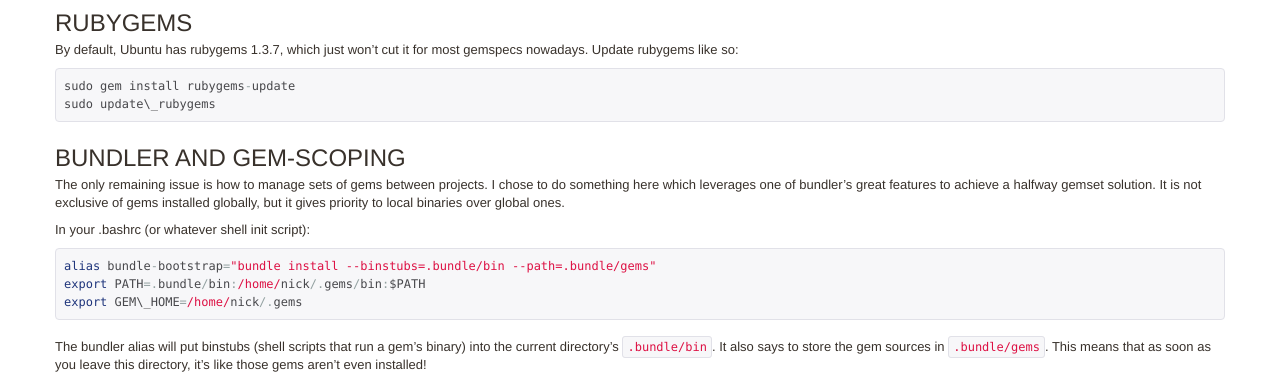
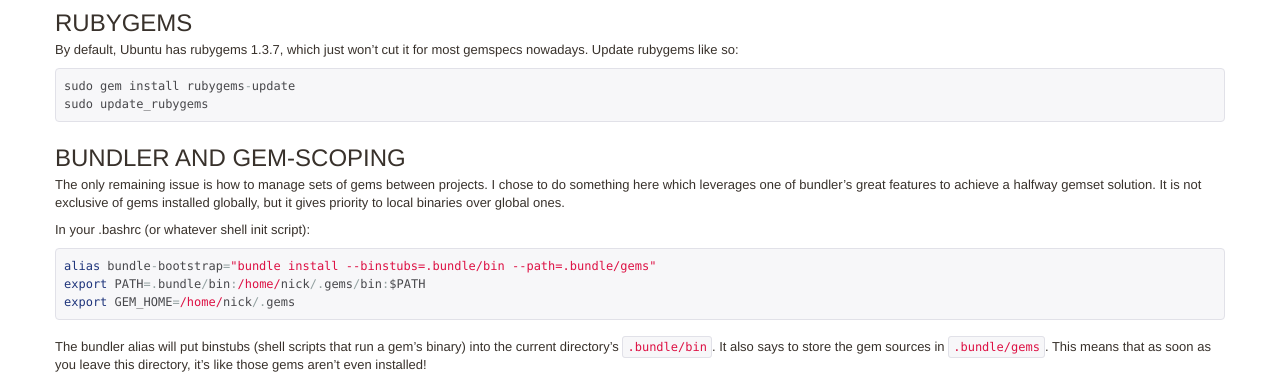
Before and after one commit to ngauthier/ngauthier.github.com, a Jekyll site: the page built from _posts/2012-01-30-simple-ruby-on-ubuntu.md, in a window 1280 px wide and 1215 px high. Shown: the part 398-777 px from the top of the window. Built offline with Jekyll 4.4.1, drawn with Linux system fonts in a browser that asks for light colours; comment, search, counter and statistics services are not loaded.

Commit message:
fixed code underscores

```diff
--- a/_posts/2012-01-30-simple-ruby-on-ubuntu.md
+++ b/_posts/2012-01-30-simple-ruby-on-ubuntu.md
@@ -27,7 +27,7 @@
 
 <pre class='prettyprint'>
 sudo gem install rubygems-update
-sudo update\_rubygems
+sudo update_rubygems
 </pre>
 
 
@@ -40,7 +40,7 @@
 <pre class='prettyprint'>
 alias bundle-bootstrap="bundle install --binstubs=.bundle/bin --path=.bundle/gems"
 export PATH=.bundle/bin:/home/nick/.gems/bin:$PATH
-export GEM\_HOME=/home/nick/.gems
+export GEM_HOME=/home/nick/.gems
 </pre>
 
 The bundler alias will put binstubs (shell scripts that run a gem's binary) into the current directory's `.bundle/bin`. It also says to store the gem sources in `.bundle/gems`. This means that as soon as you leave this directory, it's like those gems aren't even installed!
```
